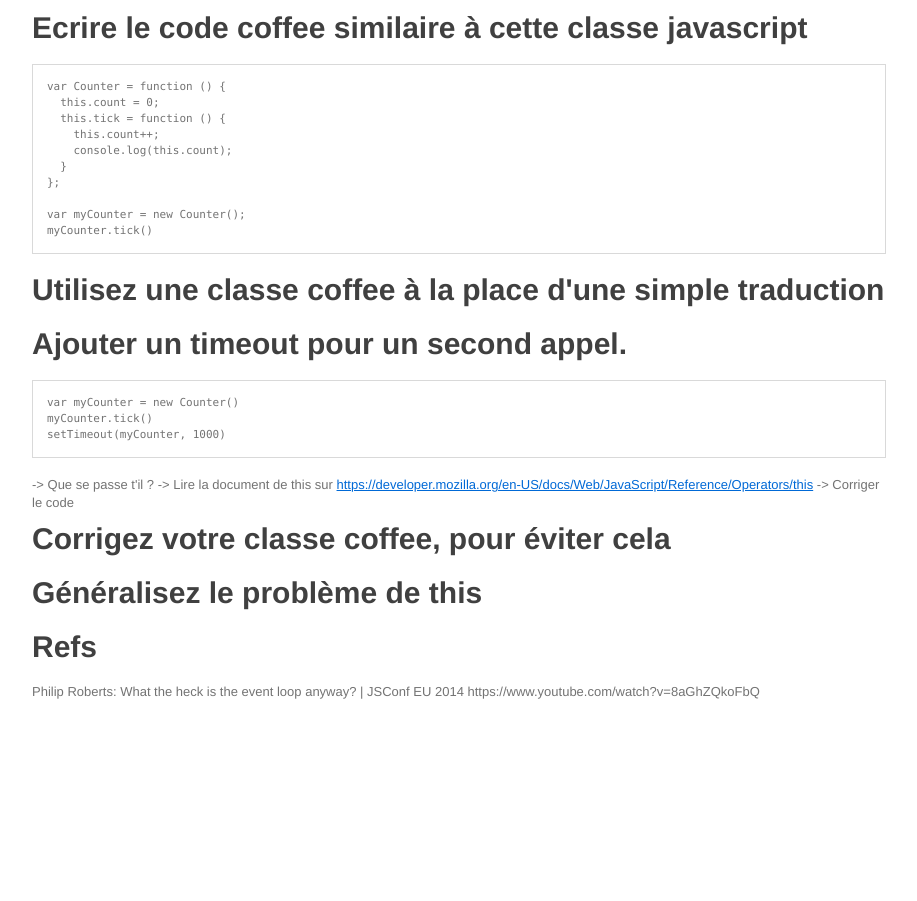
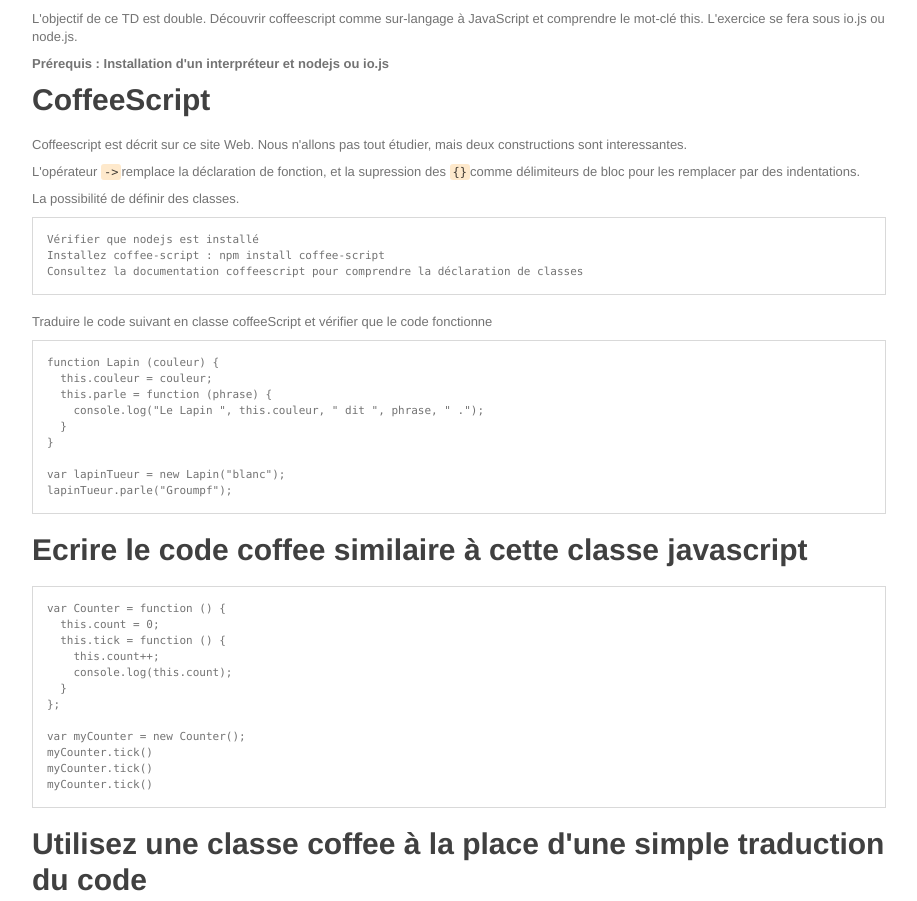
Before and after one commit to sfrenot/javascript, a plain HTML site: page javascript-3-this/compteur-1/exo-this.html in a window 1280 px wide. Shown: the top 901 px of the page, without its empty margins (181-1098 px from the left). Before the commit the page ends 800 px from the top, so only its background shows below. Drawn offline with Linux system fonts and the light colour scheme.

Commit message:
Ajout du code minimal pour coffeescript

```diff
--- a/javascript-3-this/compteur-1/exo-this.html
+++ b/javascript-3-this/compteur-1/exo-this.html
@@ -152,10 +152,41 @@ sup {
 	}
 }
 </style>
-<title>Ecrire le code coffee similaire à cette classe javascript</title>
+<title>CoffeeScript</title>
 
 </head>
 <body>
+<p>L'objectif de ce TD est double. Découvrir coffeescript comme sur-langage à JavaScript et comprendre le mot-clé this.
+L'exercice se fera sous io.js ou node.js.</p>
+
+<p><strong> Prérequis : Installation d'un interpréteur et nodejs ou io.js </strong></p>
+
+<h1>CoffeeScript</h1>
+
+<p>Coffeescript est décrit sur ce site Web. Nous n'allons pas tout étudier, mais deux constructions sont interessantes.</p>
+
+<p>L'opérateur <code>-&gt;</code>remplace la déclaration de fonction, et la supression  des <code>{}</code>comme délimiteurs de bloc pour les remplacer par des indentations.</p>
+
+<p>La possibilité de définir des classes.</p>
+
+<pre><code>Vérifier que nodejs est installé
+Installez coffee-script : npm install coffee-script
+Consultez la documentation coffeescript pour comprendre la déclaration de classes
+</code></pre>
+
+<p>Traduire le code suivant en classe coffeeScript et vérifier que le code fonctionne</p>
+
+<pre><code>function Lapin (couleur) {
+  this.couleur = couleur;
+  this.parle = function (phrase) {
+    console.log("Le Lapin ", this.couleur, " dit ", phrase, " .");
+  }
+}
+
+var lapinTueur = new Lapin("blanc");
+lapinTueur.parle("Groumpf");
+</code></pre>
+
 <h1>Ecrire le code coffee similaire à cette classe javascript</h1>
 
 <pre><code>var Counter = function () {
@@ -168,9 +199,11 @@ sup {
 
 var myCounter = new Counter();
 myCounter.tick()
+myCounter.tick()
+myCounter.tick()
 </code></pre>
 
-<h1>Utilisez une classe coffee à la place d'une simple traduction</h1>
+<h1>Utilisez une classe coffee à la place d'une simple traduction du code</h1>
 
 <h1>Ajouter un timeout pour un second appel.</h1>
 
@@ -179,8 +212,8 @@ myCounter.tick()
 setTimeout(myCounter, 1000)
 </code></pre>
 
-<p>-> Que se passe t'il ?
--> Lire la document de this sur <a href="https://developer.mozilla.org/en-US/docs/Web/JavaScript/Reference/Operators/this">https://developer.mozilla.org/en-US/docs/Web/JavaScript/Reference/Operators/this</a>
+<p>-> Que se passe t'il ?<br/>
+-> Lire la document de this sur <a href="https://developer.mozilla.org/en-US/docs/Web/JavaScript/Reference/Operators/this">https://developer.mozilla.org/en-US/docs/Web/JavaScript/Reference/Operators/this</a> <br/>
 -> Corriger le code</p>
 
 <h1>Corrigez votre classe coffee, pour éviter cela</h1>
```
Also changed, not shown: javascript-3-this/compteur-1/Lapin.js (added, +9 -0 lines), 5 other files.
